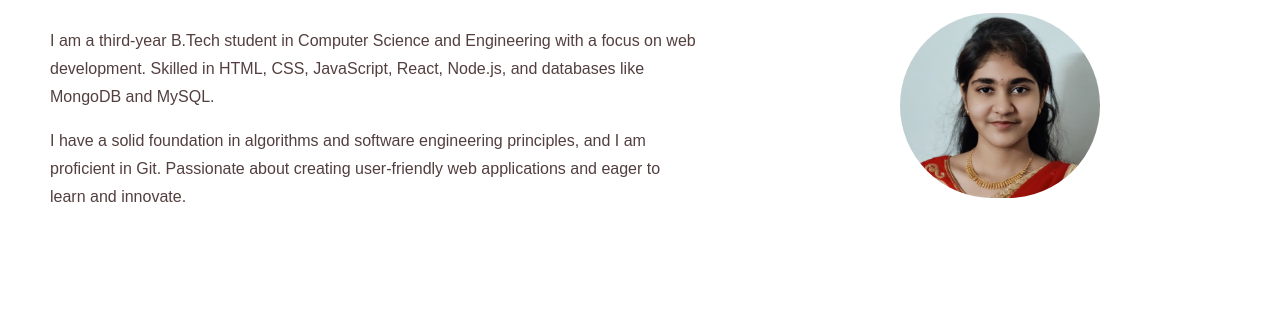
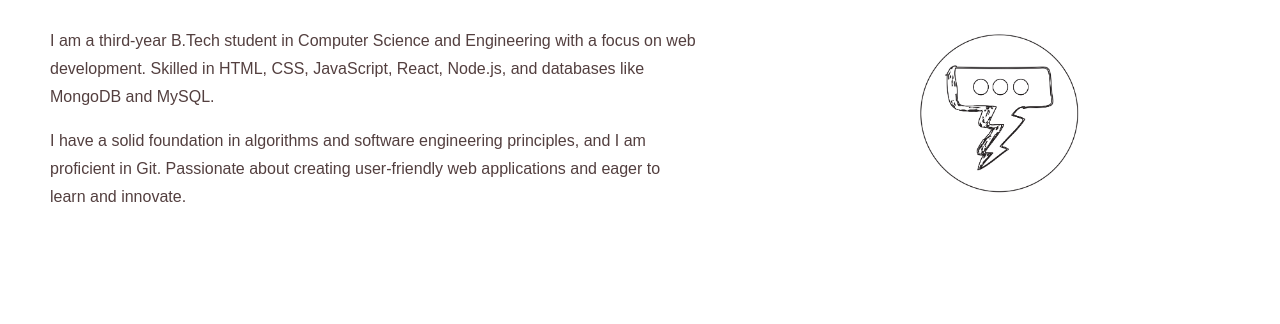
Before and after one commit to Poojasrisunkara/CODSOFT, a plain HTML site: page index.html in a window 1280 px wide. Shown: the part 421-745 px from the top of the page. Drawn offline with Linux system fonts and the light colour scheme.

Commit message:
Update index.html

```diff
--- a/index.html
+++ b/index.html
@@ -26,7 +26,7 @@
             <p class="p3">I have a solid foundation in algorithms and software engineering principles, and I am proficient in Git. Passionate about creating user-friendly web applications and eager to learn and innovate.</p>
         </div>
         <div class="div3">
-            <img src="thumbnails/i0.jpg" class="i1">
+            <img src="thumbnails/i1.jpg" class="i1">
         </div>
     </div>
     </section>
```
